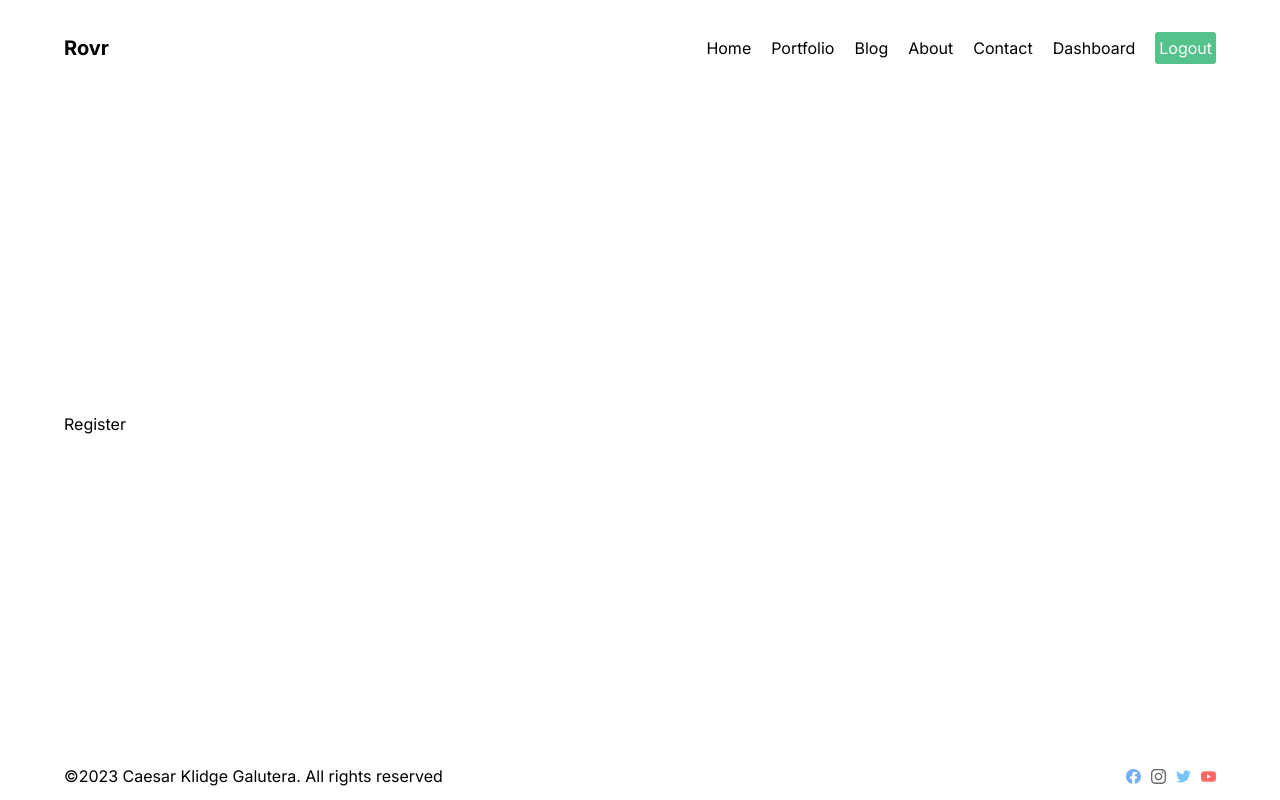
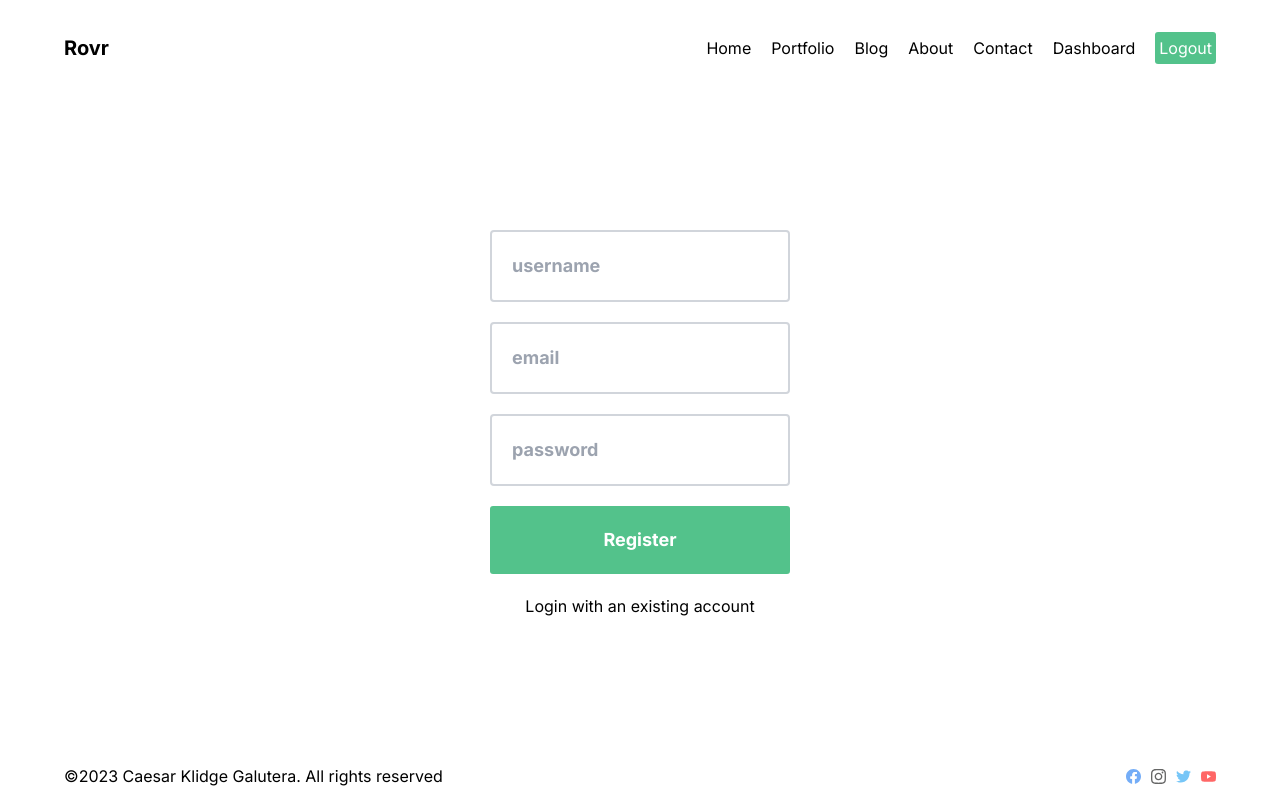
Before and after one commit to CaesarKlidgeGalutera/webprojectnextjs, a Next.js app: page /dashboard/register in a window 1280 px wide. Built offline with nearby package versions, Linux system fonts and the light colour scheme.

Commit message:
feat(register):

```diff
--- a/package.json
+++ b/package.json
@@ -10,6 +10,7 @@
   },
   "dependencies": {
     "autoprefixer": "10.4.14",
+    "bcryptjs": "^2.4.3",
     "eslint": "8.43.0",
     "eslint-config-next": "13.4.7",
     "mongoose": "^7.4.0",
--- a/src/app/api/auth/register/route.js
+++ b/src/app/api/auth/register/route.js
@@ -1,18 +1,29 @@
 import connectDB from "@utils/db";
 import { NextResponse } from "next/server";
+import bcrypt from "bcryptjs";
+import User from "@models/user";
 
 export const POST = async (req) => {
   const { name, email, password } = await req.json();
 
   await connectDB();
 
+  const hashedPassword = await bcrypt.hash(password, 12);
+
   const newUser = new User({
-
-  })
+    name,
+    email,
+    password: hashedPassword,
+  });
 
   try {
+    await newUser.save();
+
+    return new NextResponse("User created successfully", {
+      status: 201,
+    });
   } catch (error) {
-    return new NextResponse(err.message, {
+    return new NextResponse(error.message, {
       status: 500,
     });
   }
--- a/src/app/dashboard/(auth)/register/page.jsx
+++ b/src/app/dashboard/(auth)/register/page.jsx
@@ -1,9 +1,66 @@
-import React from 'react'
+"use client";
+import Link from "next/link";
+import { useRouter } from "next/navigation";
+import React, { useState } from "react";
 
 const Register = () => {
+  const [error, setError] = useState(false);
+
+  const router = useRouter();
+
+  const handleSubmit = async (e) => {
+    e.preventDefault();
+    const name = e.target[0].value;
+    const email = e.target[1].value;
+    const password = e.target[2].value;
+
+    try {
+      const res = await fetch("/api/auth/register", {
+        method: "POST",
+        headers: { "Content-Type": "application/json" },
+        body: JSON.stringify({ name, email, password }),
+      });
+
+      res.status === 201 &&
+        router.push("/dashboard/login?success=Account has been created");
+    } catch (error) {
+      setError(true);
+    }
+  };
+
   return (
-    <div>Register</div>
-  )
-}
+    <div className="flex flex-col items-center justify-center gap-5">
+      <form
+        action=""
+        className="w-[18.75rem] flex flex-col gap-5"
+        onSubmit={handleSubmit}
+      >
+        <input
+          type="text"
+          placeholder="username"
+          required
+          className="p-5 border-2 border-solid rounded text-lg font-bold"
+        />
+        <input
+          type="email"
+          placeholder="email"
+          required
+          className="p-5 border-2 border-solid rounded text-lg font-bold"
+        />
+        <input
+          type="password"
+          placeholder="password"
+          required
+          className="p-5 border-2 border-solid rounded text-lg font-bold"
+        />
+        <button className="primary_btn p-5 text-lg font-bold" type="submit">
+          Register
+        </button>
+      </form>
+      {error && <p className="text-red-500">Something went wrong</p>}
+      <Link href="/dashboard/login">Login with an existing account</Link>
+    </div>
+  );
+};
 
-export default Register
+export default Register;
```
Also changed, not shown: 1 other file (tests, documents, lock files or other folders).
